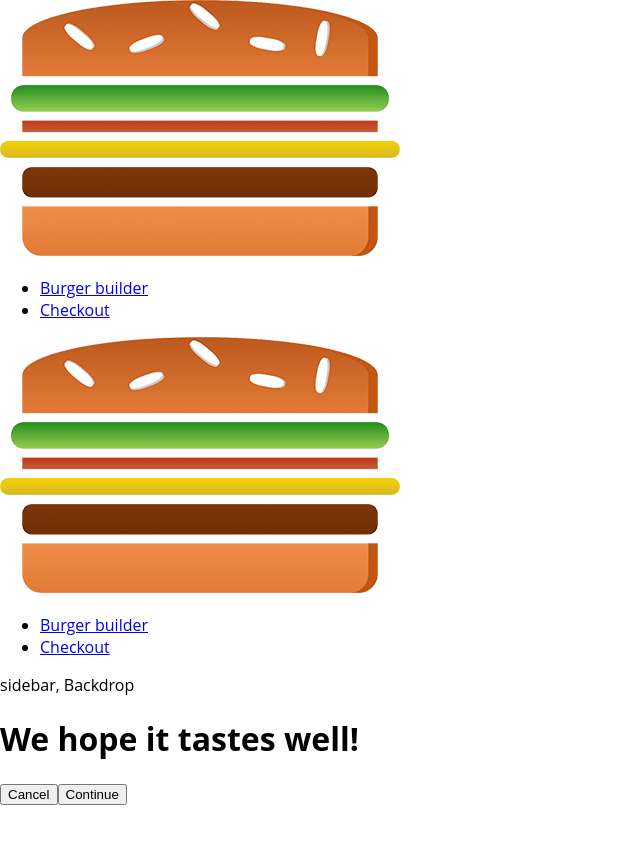
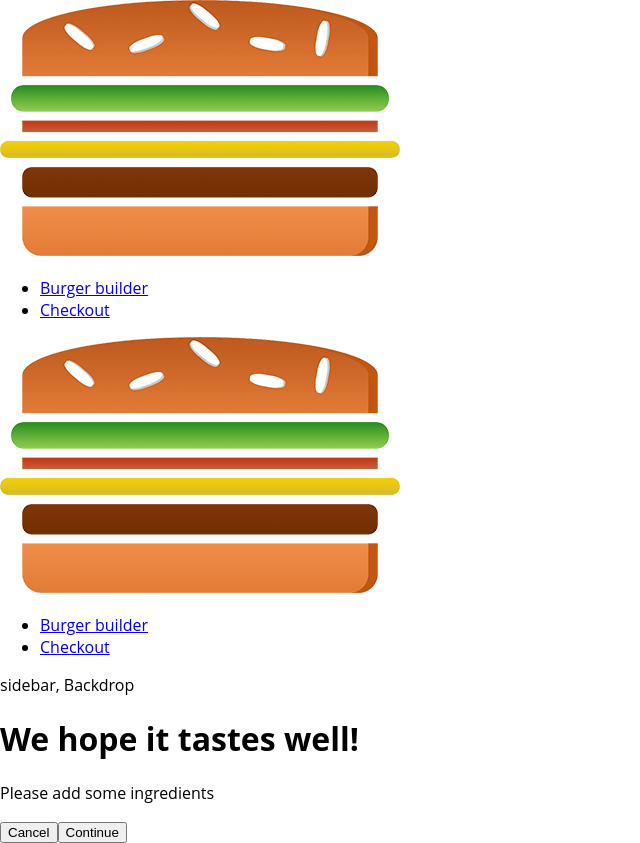
Before and after one commit to krandres27/react-learn, a React app: page /checkout in a window 1280 px wide. Shown: the whole page, without its empty margins (0-640 px from the left). Before the commit the page ends 805 px from the top, so only its background shows below. Built offline with nearby package versions, Linux system fonts and the light colour scheme; the HTML template or start-up script is replaced by a standard one.

Commit message:
Passind the ingredients as queryParams

```diff
--- a/src/components/Order/CheckoutSummary/CheckoutSummary.js
+++ b/src/components/Order/CheckoutSummary/CheckoutSummary.js
@@ -14,8 +14,8 @@ const CheckoutSummary = (props) => {
             <div style={{ width: '100%', margin:'auto' }}>
                 <Burger ingredients={props.ingredients}/>
             </div>
-            <Button btnType="Danger">Cancel</Button>
-            <Button btnType="Success">Continue</Button>
+            <Button btnType="Danger" clicked={props.onCheckoutCanceled}>Cancel</Button>
+            <Button btnType="Success" clicked={props.onCheckoutContinued}>Continue</Button>
         </div>
     );
 }
--- a/src/containers/BurgerBuilder/BurgerBuilder.js
+++ b/src/containers/BurgerBuilder/BurgerBuilder.js
@@ -93,28 +93,39 @@ class BurgerBuilder extends Component {
     }
 
     purchaseContinueHandler() {
-        this.setState({ loading: true});
+        const queryParams = [];
+        for(let ingredient in this.state.ingredients) {
+            queryParams.push(`${encodeURIComponent(ingredient)}=${encodeURIComponent(this.state.ingredients[ingredient])}`);
+        }
 
-        const order = {
-            ingredients: this.state.ingredients,
-            price: this.state.totalPrice,
-            customer: {
-                name: 'Andrés González',
-                address: {
-                    street: 'calle falsa 123',
-                    country: 'Colombia'
-                }
-            },
-            deliveryMethod: 'fastest'
-        }
-        axiosInstance.post('/orders.json', order)
-            .then((res) => {
-                console.log(res);
-                this.setState({purchasing: false, loading: false});
-            }).catch((err) => {
-                this.setState({purchasing: false, loading: false});
-                console.log(err);
-            });
+        const queryString = queryParams.join('&');
+
+        this.props.history.push({
+            pathname: '/checkout',
+            search: `?${queryString}`
+        });
+        // this.setState({ loading: true});
+
+        // const order = {
+        //     ingredients: this.state.ingredients,
+        //     price: this.state.totalPrice,
+        //     customer: {
+        //         name: 'Andrés González',
+        //         address: {
+        //             street: 'calle falsa 123',
+        //             country: 'Colombia'
+        //         }
+        //     },
+        //     deliveryMethod: 'fastest'
+        // }
+        // axiosInstance.post('/orders.json', order)
+        //     .then((res) => {
+        //         console.log(res);
+        //         this.setState({purchasing: false, loading: false});
+        //     }).catch((err) => {
+        //         this.setState({purchasing: false, loading: false});
+        //         console.log(err);
+        //     });
 
     }
 
--- a/src/containers/Checkout/Checkout.js
+++ b/src/containers/Checkout/Checkout.js
@@ -11,16 +11,43 @@ class Checkout extends Component {
         super(props);
 
         this.state = {
-            ingredients: {
-                salad: 1
-            }
+            ingredients: {}
         }
+
+        this.onCheckoutCanceled = this.onCheckoutCanceled.bind(this);
+        this.onCheckoutContinued = this.onCheckoutContinued.bind(this);
+    }
+
+    componentDidMount() {
+        const query = new URLSearchParams(this.props.location.search);
+        const ingredients = {};
+
+        for(let param of query.entries()) {
+            // query.entries = ['key', 'value']}
+            ingredients[param[0]] = parseInt(param[1]);
+        }
+
+        this.setState({
+            ingredients: ingredients
+        });
+
+    }
+
+    onCheckoutCanceled() {
+        this.props.history.goBack();
+    }
+
+    onCheckoutContinued() {
+        this.props.history.replace('/checkout/contact-data');
     }
 
     render() {
         return(
             <div>
-                <CheckoutSummary ingredients={this.state.ingredients}/>
+                <CheckoutSummary
+                    ingredients={this.state.ingredients}
+                    onCheckoutCanceled={this.onCheckoutCanceled}
+                    onCheckoutContinued={this.onCheckoutContinued}/>
             </div>
         );
     }
```
